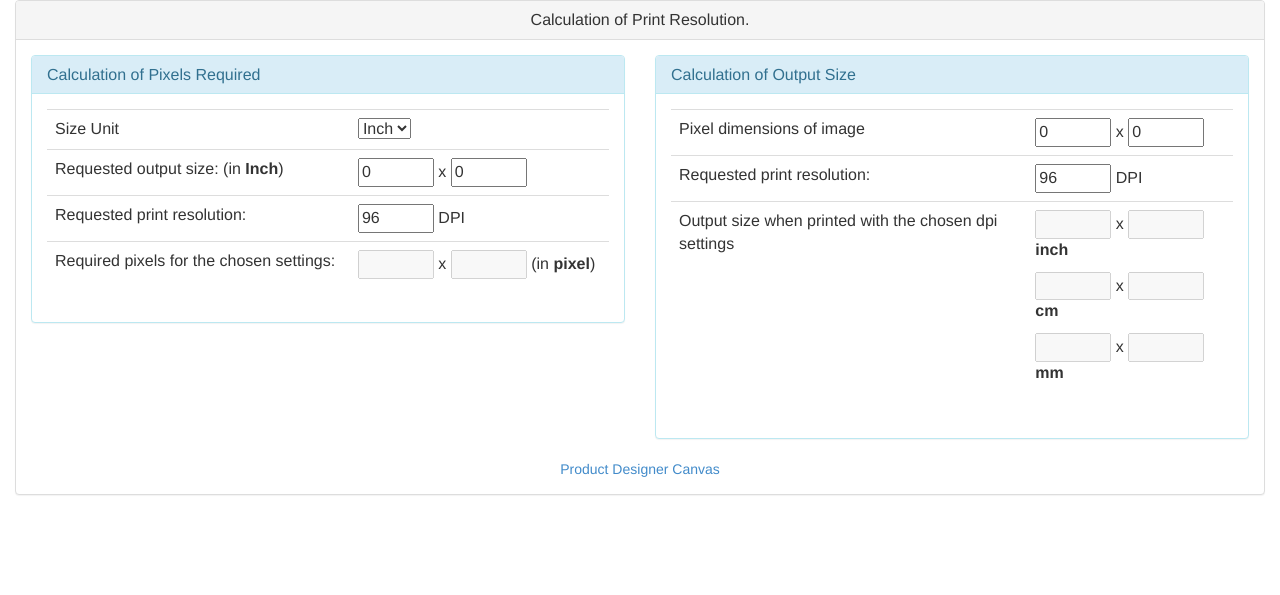
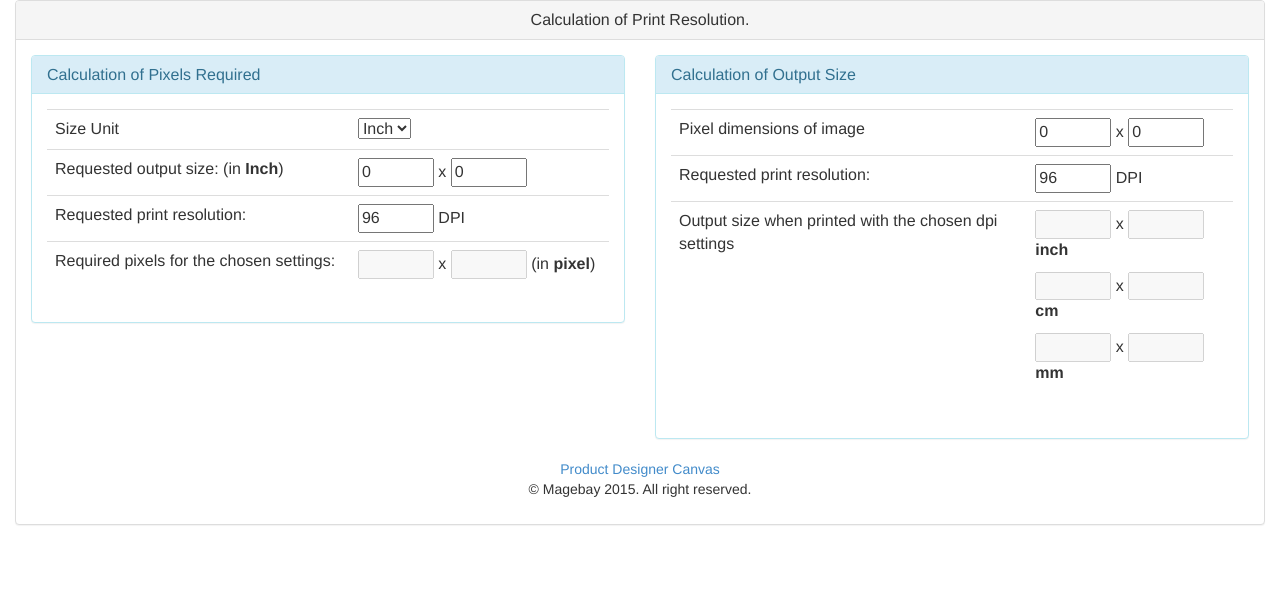
Before and after one commit to TuanLu/DPI, a PHP site: page / in a window 1280 px wide. Shown: the top 595 px of the page. Run offline with PHP 8.4, Linux system fonts and the light colour scheme.

Commit message:
update copy right

```diff
--- a/index.php
+++ b/index.php
@@ -101,6 +101,7 @@
                     <div class="row">
                         <div class="col-md-12" style="text-align: center;">
                             <a target="_blank" href="http://productsdesignercanvas.com">Product Designer Canvas</a>
+                            <p><span>© Magebay 2015. All right reserved. </span></p>
                         </div>
                     </div>
                 </div>
```
